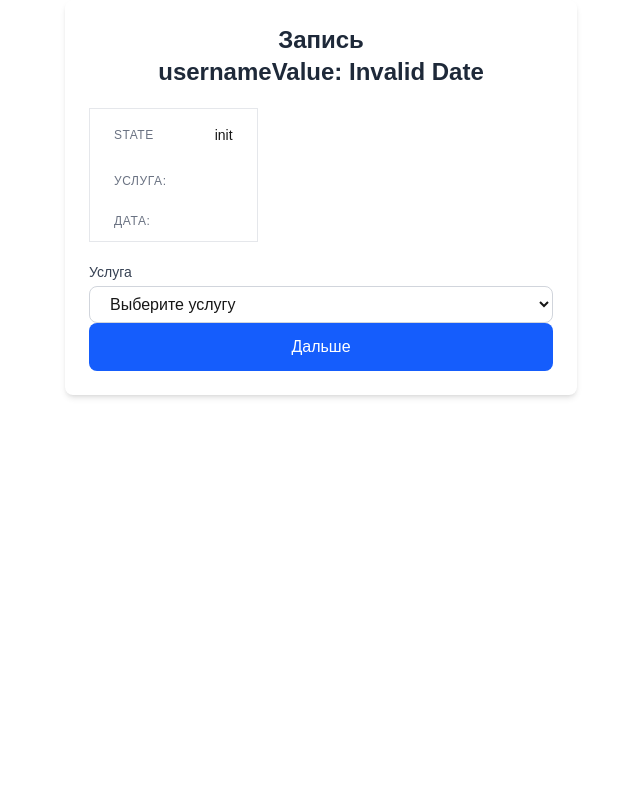
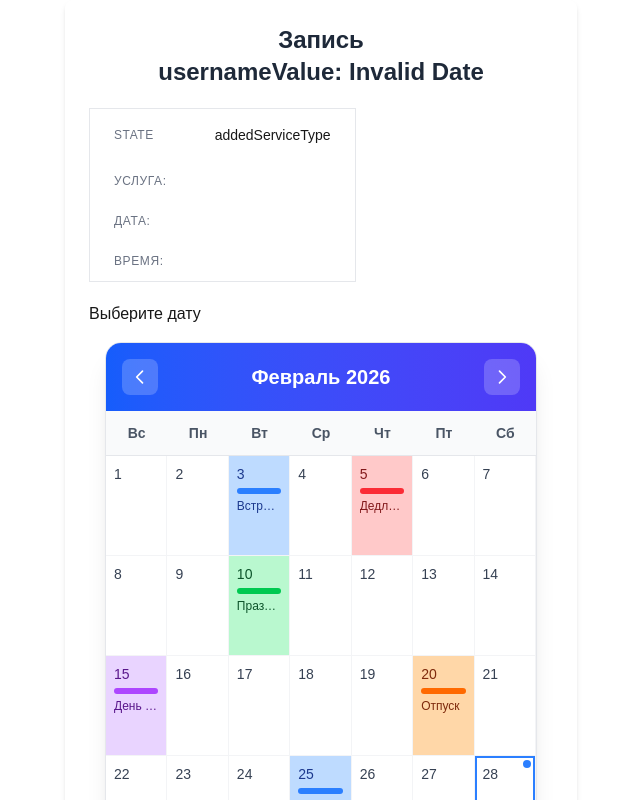
Before and after one commit to Yeminfu/erp-next, a Next.js app: page / in a window 1280 px wide. Shown: the top 800 px of the page, without its empty margins (319-959 px from the left). Built offline with nearby package versions, Linux system fonts and the light colour scheme.

Commit message:
вывел время

```diff
--- a/app/calendar.tsx
+++ b/app/calendar.tsx
@@ -1,5 +1,5 @@
 // components/ColoredCalendar.tsx
-import { useState, useMemo } from 'react';
+import { useState, useMemo, JSXElementConstructor, Key, ReactElement, ReactNode, ReactPortal } from 'react';
 
 // 🔹 Типы
 interface CalendarEvent {
@@ -176,10 +176,28 @@ export default function ColoredCalendar(props: { setValue: Function }) {
             const selected: boolean = isSelected(day);
             const today: boolean = isToday(day);
 
+            if (1) return <>
+              <CalendarDayButton day={day} hasEvents={hasEvents} colors={colors} today={today} selected={selected} dayEvents={dayEvents} />
+            </>
+
             return (
               <button
                 key={day}
-                onClick={() => handleDateClick(day, eventType)}
+                onMouseOver={() => {
+                  console.log('over');
+                  // alert('over');
+
+                }}
+                onMouseLeave={() => {
+                  console.log('leave');
+                  // alert('leave');
+
+
+                }}
+                onClick={() => {
+                  // alert()
+                  // handleDateClick(day, eventType)
+                }}
                 type="button"
                 className={`min-h-[70px] md:min-h-[100px] p-2 border-b border-r border-gray-100 transition relative flex flex-col
                   ${hasEvents
@@ -261,3 +279,59 @@ export default function ColoredCalendar(props: { setValue: Function }) {
     </div>
   );
 }
+
+
+function CalendarDayButton(props: { day: number; hasEvents: any; colors: EventColors[string] | undefined; today: any; selected: any; dayEvents: string | any[]; }) {
+  return <>
+
+    <button
+      // key={props.day}
+      onMouseOver={() => {
+        console.log('over');
+        // alert('over');
+
+      }}
+      onMouseLeave={() => {
+        console.log('leave');
+        // alert('leave');
+
+      }}
+      onClick={() => {
+        // alert()
+        // handleDateClick(day, eventType)
+      }}
+      type="button"
+      className={`min-h-[70px] md:min-h-[100px] p-2 border-b border-r border-gray-100 transition relative flex flex-col
+                  ${props.hasEvents
+          ? `${props.colors?.light} hover:${props.colors?.bg} ${props.colors?.text}`  // ✅ Цветная заливка
+          : 'bg-white hover:bg-gray-50 text-gray-700'
+        }  // ✅ Обычный день
+                  ${props.today && !props.selected
+          ? 'ring-2 ring-blue-500 ring-inset'
+          : ''
+        }
+                `}
+    >
+      <span className={`text-sm font-medium self-start }`}>
+        {props.day}
+      </span>
+
+      {/* ✅ Индикатор события */}
+      {props.hasEvents && !props.selected && (
+        <>
+          <div className={`mt-1 w-full h-1.5 rounded ${props.colors?.bg}`} />
+          <span className="text-xs mt-1 truncate max-w-full">
+            {props.dayEvents[0].title}
+          </span>
+          {props.dayEvents.length > 1 && (
+            <span className="text-xs text-gray-500">+{props.dayEvents.length - 1}</span>
+          )}
+        </>
+      )}
+
+      {/* ✅ Индикатор сегодня */}
+      {props.today && !props.selected && (
+        <span className="absolute top-1 right-1 w-2 h-2 bg-blue-500 rounded-full" />
+      )}
+    </button></>
+}
--- a/app/form.tsx
+++ b/app/form.tsx
@@ -18,18 +18,20 @@ export default function HookForm() {
       service: '',
       // bot_name: '',
       // token: "8793190049:AAGCfP_gmNH1GVssWSZt2KeB4ApjMQmpRoc",
-      date: ''
+      date: '',
+      time: '',
     }
   });
 
   const tyypes = ['init', 'addedServiceType', 'addDate'];
 
-  const [state, setState] = useState(tyypes[0]);
+  const [state, setState] = useState(tyypes[1]);
 
   const date: string = watch('date');
+  const time: string = watch('time');
+
 
   const service: string = watch('service');
-
 
   // Валидация с правилами
   const onSubmit = async (data: any) => {
@@ -68,13 +70,19 @@ export default function HookForm() {
 
           {/* {service && } */}
 
-          <tr className="hover:bg-gray-50 transition"><td className='px-6 py-3 text-left text-xs font-medium text-gray-500 uppercase tracking-wider'>Дата:</td><td className='px-6 py-4 whitespace-nowrap text-sm text-gray-900"'>{dayjs(date).isValid() && dayjs(date).format('DD.MM.YYYY')}</td></tr>
+          <tr className="hover:bg-gray-50 transition">
+            <td className='px-6 py-3 text-left text-xs font-medium text-gray-500 uppercase tracking-wider'>Дата:</td>
+            <td className='px-6 py-4 whitespace-nowrap text-sm text-gray-900"'>{dayjs(date).isValid() && dayjs(date).format('DD.MM.YYYY')}</td>
+          </tr>
+
+          {/* {service && } */}
+
+          <tr className="hover:bg-gray-50 transition">
+            <td className='px-6 py-3 text-left text-xs font-medium text-gray-500 uppercase tracking-wider'>Время:</td>
+            <td className='px-6 py-4 whitespace-nowrap text-sm text-gray-900"'>{dayjs(time).isValid() && dayjs(time).format('DD.MM.YYYY')}</td>
+          </tr>
 
           {/* {date && } */}
-
-
-
-
         </tbody>
       </table>
 
@@ -85,7 +93,7 @@ export default function HookForm() {
             <HookFormCalendar setValue={(a: any) => {
               console.log('setValue', a);
               setState('addDate')
-              setValue('date', a.date)
+              setValue('date', a.date);
 
             }} />
           </>
```
